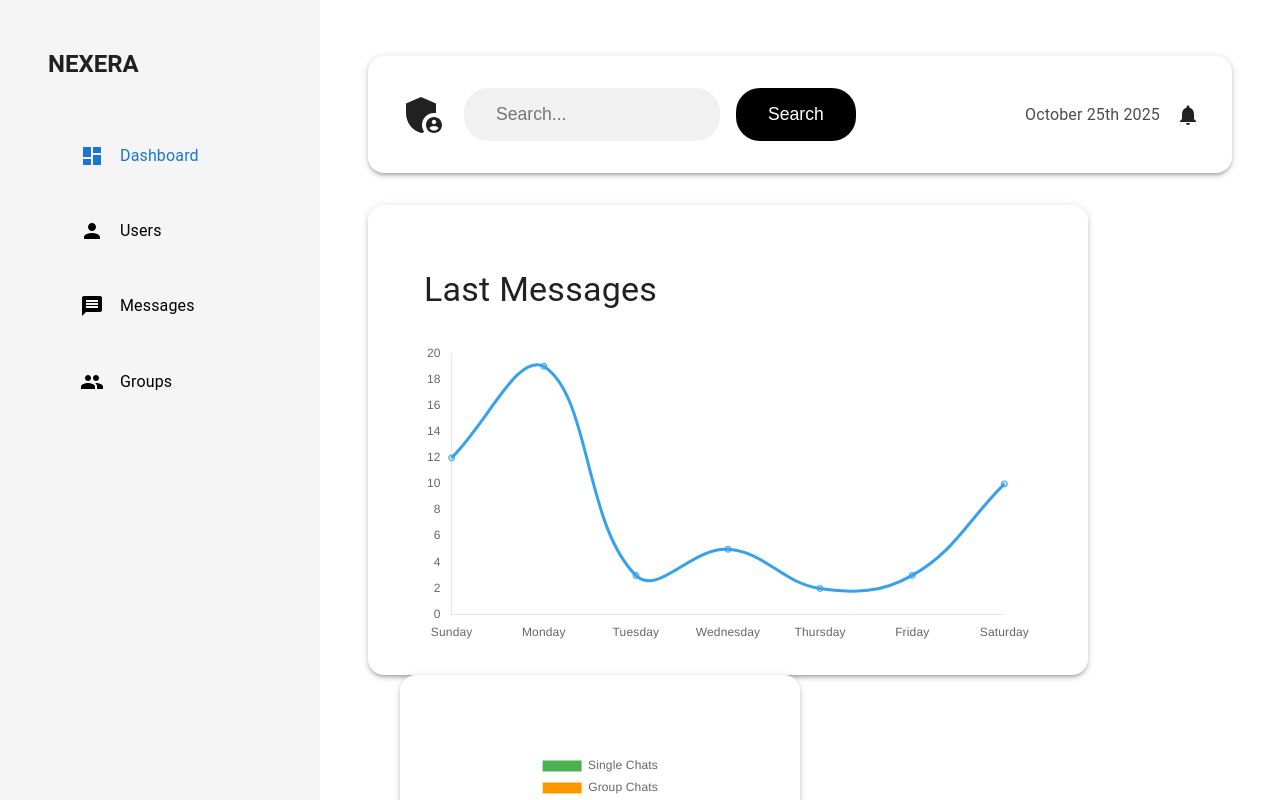
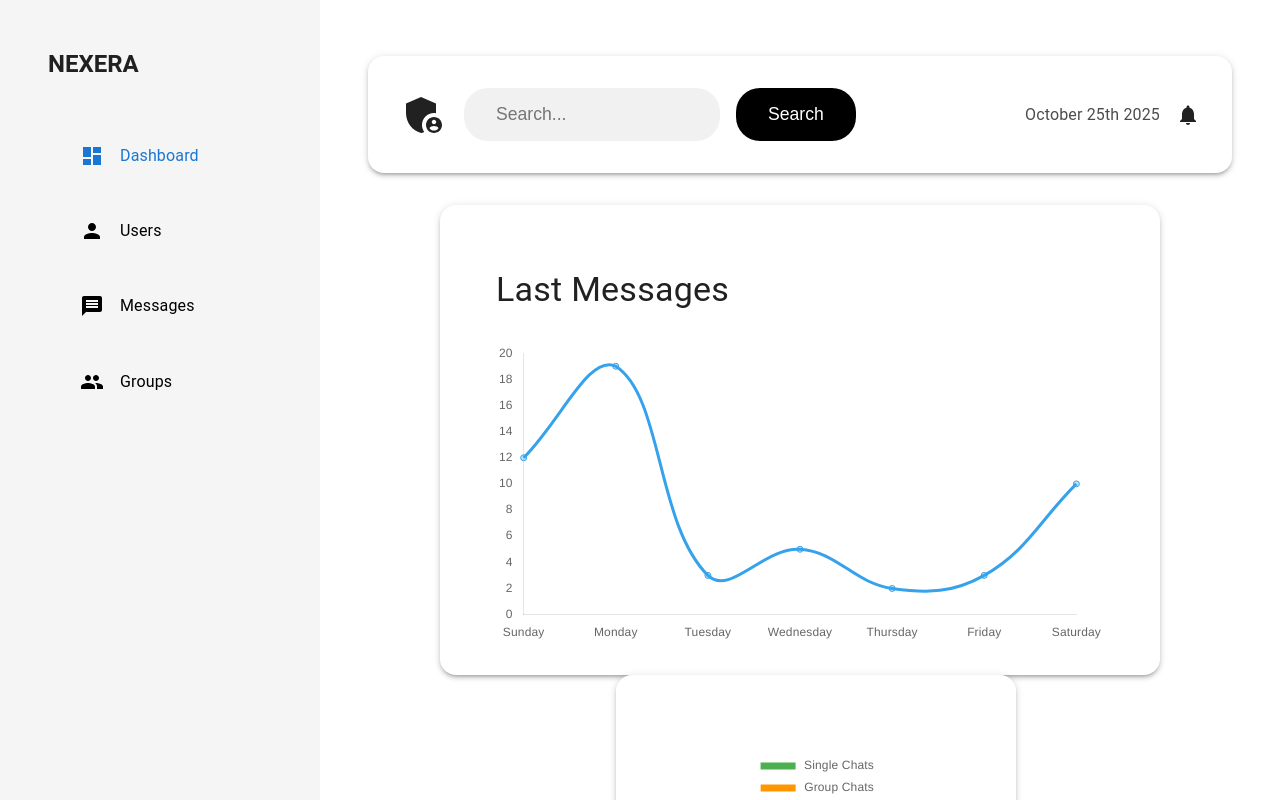
Before and after one commit to tausheefk786/Nexera, a React (Vite) app in the folder client/: page /admin/dashboard in a window 1280 px wide. Shown: the top 800 px of the page. Built offline with nearby package versions, Linux system fonts and the light colour scheme.

Commit message:
Update Dashboard layout

```diff
--- a/client/src/pages/Admin/Dashboard.jsx
+++ b/client/src/pages/Admin/Dashboard.jsx
@@ -65,7 +65,8 @@ const Dashboard = () => {
       <Container component={"main"}>
         {Appbar}
 
-        <Stack direction={"row"} spacing={"2rem"} flexWrap={"wrap"}>
+        <Stack direction={"row"} spacing={"2rem"} flexWrap={"wrap"} justifyContent = {"center"}
+>
           <Paper
             elevation={3}
             sx={{
--- a/client/src/specific/Charts.jsx
+++ b/client/src/specific/Charts.jsx
@@ -63,7 +63,8 @@ export const DoughnutChart = ({ value = [], labels = [] }) => {
       {
         data: value,
         backgroundColor: ["#4caf50", "#ff9800"],
-        borderWidth: 1,
+        borderWidth: 5,
+        offset: 20,
       },
     ],
   };
```
